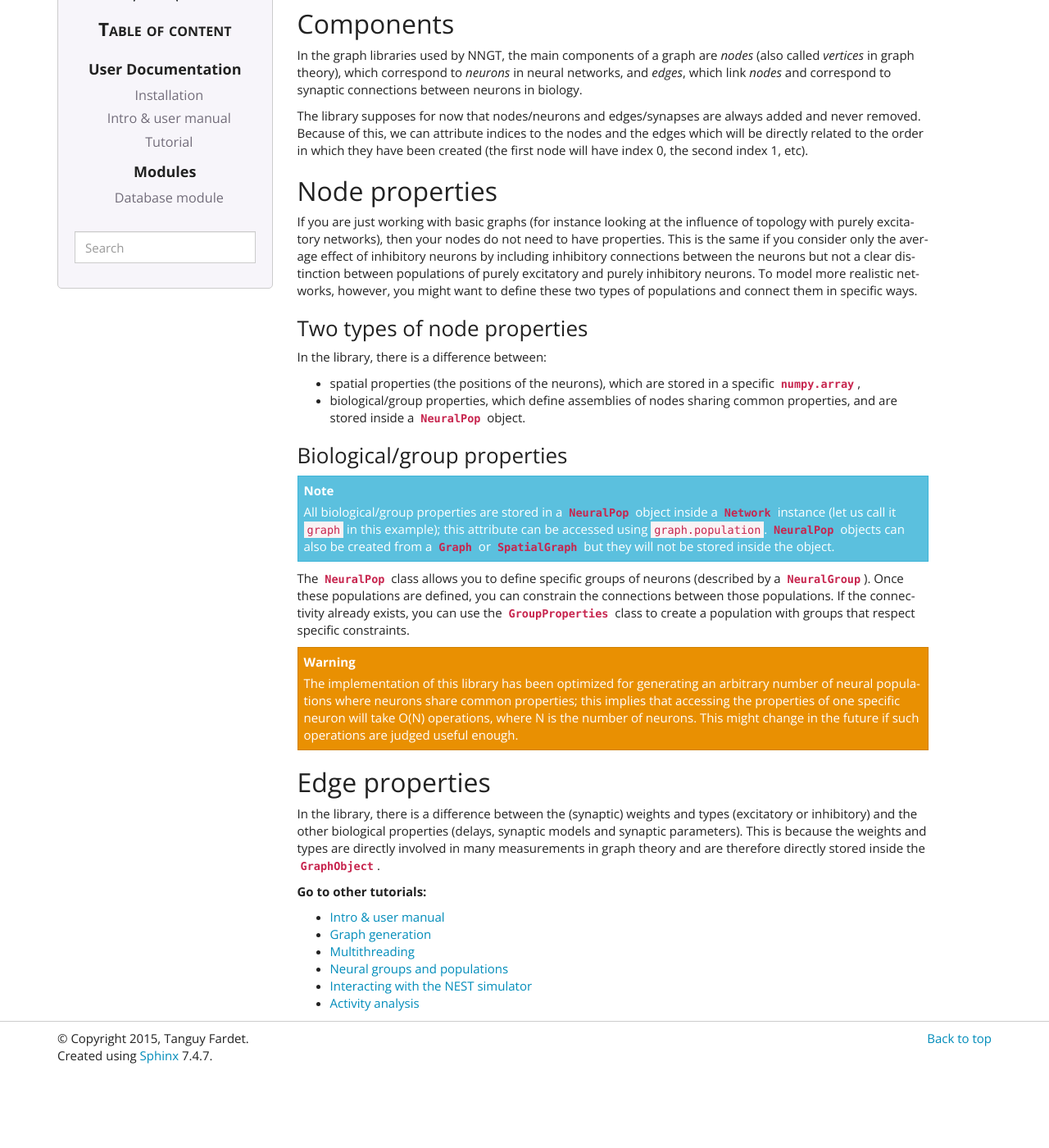
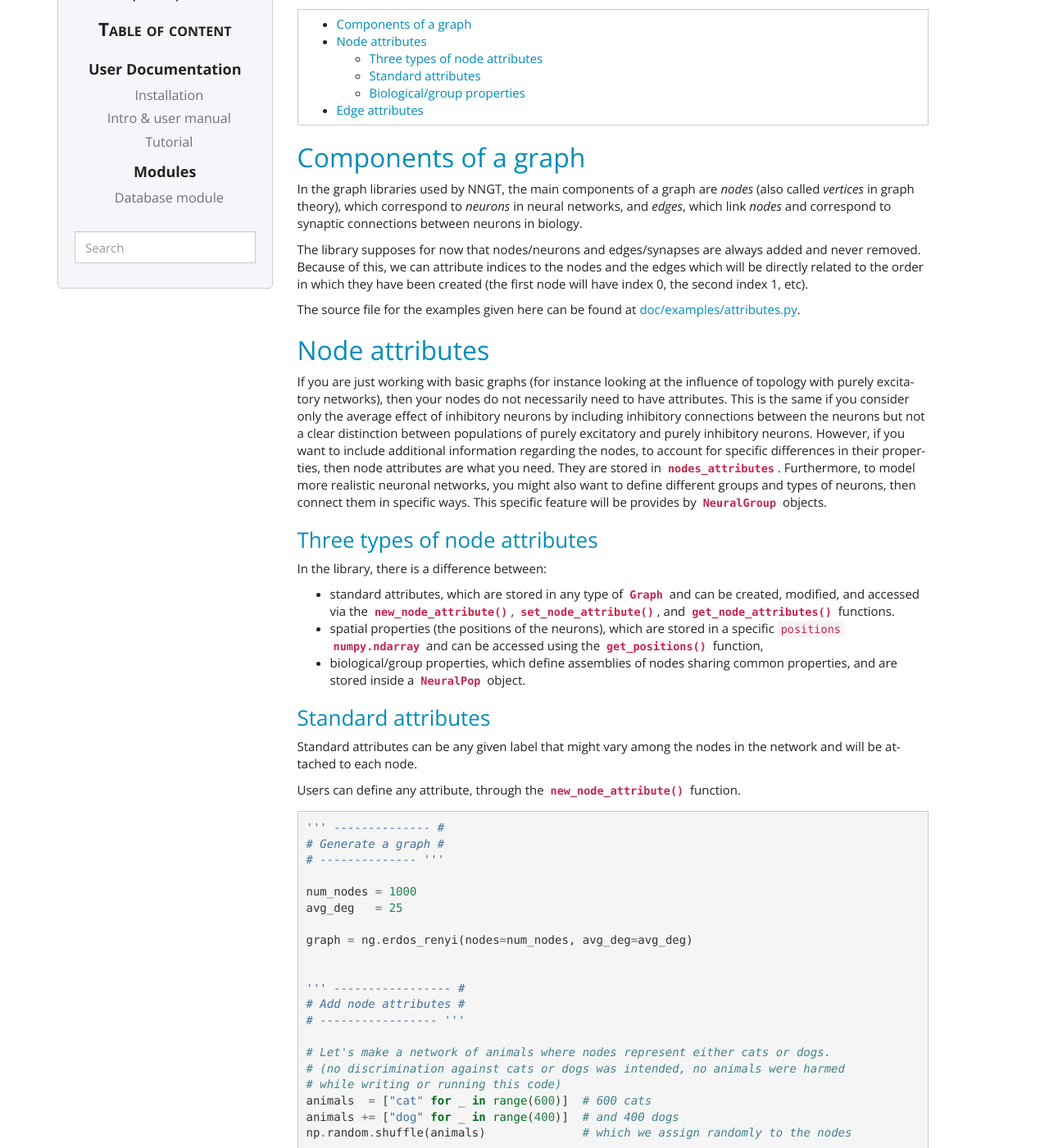
Before and after one commit to tfardet/NNGT, a Sphinx documentation site: the page built from doc/user/component-properties.rst, in a window 1280 px wide and 1400 px high, scrolled down 213 px. Shown: the whole window at 82% size. Built offline with Sphinx 7.4.7, drawn with Linux system fonts in a browser that asks for light colours; pages that are not in the unit, such as notebooks, are missing from menus; before the commit the page ends 1521 px from its top, so only the background shows below that; some of the changed text lies outside the part shown.

Commit message:
added get_nodes/edges, corrected/improved attributes (support for lists), updated documentation

```diff
--- /dev/null
+++ b/doc/examples/attributes.py
@@ -0,0 +1,183 @@
+#-*- coding:utf-8 -*-
+#
+# This file is part of the NNGT project to generate and analyze
+# neuronal networks and their activity.
+# Copyright (C) 2015-2019  Tanguy Fardet
+#
+# This program is free software: you can redistribute it and/or modify
+# it under the terms of the GNU General Public License as published by
+# the Free Software Foundation, either version 3 of the License, or
+# (at your option) any later version.
+#
+# This program is distributed in the hope that it will be useful,
+# but WITHOUT ANY WARRANTY; without even the implied warranty of
+# MERCHANTABILITY or FITNESS FOR A PARTICULAR PURPOSE.  See the
+# GNU General Public License for more details.
+#
+# You should have received a copy of the GNU General Public License
+# along with this program.  If not, see <http://www.gnu.org/licenses/>.
+
+''' Node and edge attributes '''
+
+import numpy as np
+
+import nngt
+import nngt.generation as ng
+
+
+''' -------------- #
+# Generate a graph #
+# -------------- '''
+
+num_nodes = 1000
+avg_deg   = 25
+
+graph = ng.erdos_renyi(nodes=num_nodes, avg_deg=avg_deg)
+
+
+''' ----------------- #
+# Add node attributes #
+# ----------------- '''
+
+# Let's make a network of animals where nodes represent either cats or dogs.
+# (no discrimination against cats or dogs was intended, no animals were harmed
+# while writing or running this code)
+animals  = ["cat" for _ in range(600)]  # 600 cats
+animals += ["dog" for _ in range(400)]  # and 400 dogs
+np.random.shuffle(animals)              # which we assign randomly to the nodes
+
+graph.new_node_attribute("animal", value_type="string", values=animals)
+
+# Let's check the type of the first six animals
+print(graph.get_node_attributes([0, 1, 2, 3, 4, 5], "animal"))
+
+# Nodes can have attributes of multiple types, let's add a size to our animals
+catsizes = np.random.normal(50, 5, 600)   # cats around 50 cm
+dogsizes = np.random.normal(80, 10, 400)  # dogs around 80 cm
+
+# We first create the attribute without values (for "double", default to NaN)
+graph.new_node_attribute("size", value_type="double")
+
+# We now have to attributes: one containing strings, the other numbers (double)
+print(graph.nodes_attributes)
+
+# get the cats and set their sizes
+cats = graph.get_nodes(attribute="animal", value="cat")
+graph.set_node_attribute("size", values=catsizes, nodes=cats)
+
+# We set 600 values so there are 400 NaNs left
+assert np.sum(np.isnan(graph.get_node_attributes(name="size"))) == 400, \
+    "There were not 400 NaNs as predicted."
+
+# None of the NaN values belongs to a cat
+assert not np.any(np.isnan(graph.get_node_attributes(cats, name="size"))), \
+    "Got some cats with NaN size! :'("
+
+# get the dogs and set their sizes
+dogs = graph.get_nodes(attribute="animal", value="dog")
+graph.set_node_attribute("size", values=dogsizes, nodes=dogs)
+
+# Some of the animals are part of human househols, they have therefore "owners"
+# which will be represented here through a Human class.
+# Animals without an owner will have an empty list as attribute.
+
+class Human:
+    def __init__(self, name):
+        self.name = name
+    def __repr__(self):
+        return "Human<{}>".format(self.name)
+
+# John owns all animals between 8 and 48
+John    = Human("John")
+animals = [i for i in range(8, 49)]
+
+graph.new_node_attribute("owners", value_type="object", val=[])
+graph.set_node_attribute("owners", val=[John], nodes=animals)
+
+# Now suppose another human, Julie, owns all animals between 0 and 40
+Julie   = Human("Julie")
+animals = [i for i in range(0, 41)]
+
+# to update the values, we need to get them to add Bob to the list
+owners = graph.get_node_attributes(name="owners", nodes=animals)
+
+for interactions in owners:
+    interactions.append(Julie)
+
+graph.set_node_attribute("owners", values=owners, nodes=animals)
+
+# now some of the initial owners should have had their attributes updated
+new_owners = graph.get_node_attributes(name="owners")
+print("There are animals owned only by", new_owners[0], "others owned only by",
+      new_owners[48], "and some more owned by both", new_owners[40])
+
+
+''' ---------- #
+# Edge weights #
+# ---------- '''
+
+# Same as for node attributes, one can give attributes to the edges
+# Let's give weights to the edges depending on how often the animals interact!
+# cat's interact a lot among themselves, so we'll give them high weights
+cat_edges = graph.get_edges(source_node=cats, target_node=cats)
+
+# check that these are indeed only between cats
+cat_set  = set(cats)
+node_set = set(np.unique(cat_edges))
+
+assert cat_set == node_set, "Damned, something wrong happened to the cats!"
+
+# uniform distribution of weights between 30 and 50
+graph.set_weights(elist=cat_edges, distribution="uniform",
+                  parameters={"lower": 30, "upper": 50})
+
+# dogs have less occasions to interact except some which spend a lot of time
+# together, so we use a lognormal distribution
+dog_edges = graph.get_edges(source_node=dogs, target_node=dogs)
+graph.set_weights(elist=dog_edges, distribution="lognormal",
+                  parameters={"position": 2.2, "scale": 0.5})
+
+# Cats do not like dogs, so we set their weights to -5
+# Dogs like chasing cats but do not like them much either so we let the default
+# value of 1
+cd_edges = graph.get_edges(source_node=cats, target_node=dogs)
+graph.set_weights(elist=cd_edges, distribution="constant",
+                  parameters={"value": -5})
+
+# Let's check the distribution (you should clearly see 4 separate shapes)
+nngt.plot.edge_attributes_distribution(graph, "weight")
+
+
+''' ------------------- #
+# Other edge attributes #
+# ------------------- '''
+
+# non-default edge attributes can be created as the node attributes
+# let's create a class for humans and store it when two animals have interacted
+# with the same human (the default will be an empty list if they did not)
+
+# Alice interacted with all animals between 8 and 48
+Alice   = Human("Alice")
+animals = [i for i in range(8, 49)]
+edges   = graph.get_edges(source_node=animals, target_node=animals)
+
+graph.new_edge_attribute("common_interaction", value_type="object", val=[])
+graph.set_edge_attribute("common_interaction", val=[Alice], edges=edges)
+
+# Now suppose another human, Bob, interacted with all animals between 0 and 40
+Bob     = Human("Bob")
+animals = [i for i in range(0, 41)]
+edges2  = graph.get_edges(source_node=animals, target_node=animals)
+
+# to update the values, we need to get them to add Bob to the list
+ci = graph.get_edge_attributes(name="common_interaction", edges=edges2)
+
+for interactions in ci:
+    interactions.append(Bob)
+
+graph.set_edge_attribute("common_interaction", values=ci, edges=edges2)
+
+# now some of the initial `edges` should have had their attributes updated
+new_ci = graph.get_edge_attributes(name="common_interaction", edges=edges)
+print(np.sum([0 if len(interaction) < 2 else 1 for interaction in new_ci]),
+      "interactions have been updated among the", len(edges), "from Alice.")
--- a/doc/user/component-properties.rst
+++ b/doc/user/component-properties.rst
@@ -4,11 +4,17 @@
 Properties of graph components
 ==============================
 
-.. warning ::
-    This section is not up to date anymore!
+This section details the different attributes and properties which can be
+associated to nodes/neurons and connections in graphs and networks.
 
-Components
-==========
+**Content:**
+
+.. contents::
+   :local:
+
+
+Components of a graph
+=====================
 
 In the graph libraries used by NNGT, the main components of a graph are *nodes*
 (also called *vertices* in graph theory), which correspond to *neurons* in
@@ -20,68 +26,110 @@ added and never removed. Because of this, we can attribute indices to the nodes
 and the edges which will be directly related to the order in which they have
 been created (the first node will have index 0, the second index 1, etc).
 
-Node properties
+The source file for the examples given here can be found at
+:source:`doc/examples/attributes.py`.
+
+
+Node attributes
 ===============
 
-If you are just working with basic graphs (for instance looking at the influence
-of topology with purely excitatory networks), then your nodes do not need to
-have properties. This is the same if you consider only the average effect of
-inhibitory neurons by including inhibitory connections between the neurons but
-not a clear distinction between populations of purely excitatory and purely
-inhibitory neurons.
-To model more realistic networks, however, you might want to define these two
-types of populations and connect them in specific ways.
+If you are just working with basic graphs (for instance looking at the
+influence of topology with purely excitatory networks), then your nodes do not
+necessarily need to have attributes.
+This is the same if you consider only the average effect of inhibitory neurons
+by including inhibitory connections between the neurons but not a clear
+distinction between populations of purely excitatory and purely inhibitory
+neurons.
+However, if you want to include additional information regarding the nodes, to
+account for specific differences in their properties, then node attributes
+are what you need. They are stored in :attr:`~nngt.Graph.nodes_attributes`.
+Furthermore, to model more realistic neuronal networks, you might also want to
+define different groups and types of neurons, then connect them in specific
+ways. This specific feature will be provides by :class:`~nngt.NeuralGroup`
+objects.
 
 
-Two types of node properties
-----------------------------
+Three types of node attributes
+------------------------------
 
 In the library, there is a difference between:
 
+- standard attributes, which are stored in any type of :class:`~nngt.Graph`
+  and can be created, modified, and accessed via the
+  :func:`~nngt.Graph.new_node_attribute`,
+  :func:`~nngt.Graph.set_node_attribute`, and
+  :func:`~nngt.Graph.get_node_attributes` functions.
 - spatial properties (the positions of the neurons), which are stored in a
-  specific :class:`numpy.array`,
+  specific ``positions`` :class:`numpy.ndarray` and can be accessed using the
+  :func:`~nngt.SpatialGraph.get_positions` function,
 - biological/group properties, which define assemblies of nodes sharing common
-  properties, and are stored inside a :class:`~nngt.properties.NeuralPop`
-  object.
+  properties, and are stored inside a :class:`~nngt.NeuralPop` object.
+
+
+Standard attributes
+-------------------
+
+Standard attributes can be any given label that might vary among the nodes in
+the network and will be attached to each node.
+
+Users can define any attribute, through the
+:func:`~nngt.Graph.new_node_attribute` function.
+
+.. literalinclude:: ../examples/attributes.py
+   :lines: 28-49
+
+Attributes can have different types:
+
+* ``"double"`` for floating point numbers
+* ``"int``" for integers
+* ``"string"`` for strings
+* ``"object"`` for any other python object
+
+Here we create a second node attribute of type ``"double"``:
+
+.. literalinclude:: ../examples/attributes.py
+   :lines: 54-78
 
 
 Biological/group properties
 ---------------------------
 
-.. note ::
-	All biological/group properties are stored in a
-	:class:`~nngt.properties.NeuralPop` object inside a :class:`~nngt.Network`
-	instance (let us call it ``graph`` in this example); this attribute can be
-	accessed using ``graph.population``.
-	:class:`~nngt.properties.NeuralPop` objects can also be created from a
-	:class:`~nngt.Graph` or :class:`~nngt.SpatialGraph` but they will not be
-	stored inside the object.
+.. note::
+    All biological/group properties are stored in a
+    :class:`~nngt.NeuralPop` object inside a :class:`~nngt.Network`
+    instance; this attribute can be accessed through
+    :attr:`~nngt.Network.population`.
+    :class:`~nngt.NeuralPop` objects can also be created from a
+    :class:`~nngt.Graph` or :class:`~nngt.SpatialGraph` but they will not be
+    stored inside the object.
 
-The :class:`~nngt.properties.NeuralPop` class allows you to define specific
-groups of neurons (described by a :class:`~nngt.properties.NeuralGroup`).
+The :class:`~nngt.NeuralPop` class allows you to define specific
+groups of neurons (described by a :class:`~nngt.NeuralGroup`).
 Once these populations are defined, you can constrain the connections between
 those populations.
 If the connectivity already exists, you can use the
-:class:`~nngt.properties.GroupProperties` class to create a population with
+:class:`~nngt.GroupProperty` class to create a population with
 groups that respect specific constraints.
 
-.. warning ::
-	The implementation of this library has been optimized for generating an
-	arbitrary number of neural populations where neurons share common
-	properties; this implies that accessing the properties of one specific
-	neuron will take O(N) operations, where N is the number of neurons.
-	This might change in the future if such operations are judged useful enough.
+For more details on biological properties, see :ref:`neural_groups`.
 
 
-Edge properties
+Edge attributes
 ===============
 
-In the library, there is a difference between the (synaptic) weights and types
-(excitatory or inhibitory) and the other biological properties (delays, synaptic
-models and synaptic parameters).
-This is because the weights and types are directly involved in many measurements
-in graph theory and are therefore directly stored inside the
-:class:`~nngt.core.GraphObject`.
+Like nodes, edges can also be attributed specific values to characterize them.
+However, where nodes are directly numbered and can be indexed and accessed
+easily, accessing edges is more complicated, especially since, usually, not all
+possible edges are present in a graph.
+
+To easily access the desired edges, it is thus recommended to use the
+:func:`~nngt.Graph.get_edges` function.
+
+Let us see how this function can be use to facilitate the creation of edge
+properties:
+
+.. literalinclude:: ../examples/attributes.py
+   :lines: 119-148
 
 
 **Go to other tutorials:**
--- a/doc/user/graph-generation.rst
+++ b/doc/user/graph-generation.rst
@@ -88,10 +89,15 @@ At graph creation
     for those new edges' weights.
 
 At any given time
-    You can use the :class:`~nngt.Connections` class to set the weights of a
-    ``graph`` explicitely by using:
+    You can use the :func:`~nngt.Graph.set_weights` function to set the weights
+    of a ``graph`` explicitely by using:
 
-    >>> nngt.Connections.weights(graph, elist=edges_to_weigh, distrib="distrib_of_choice", ...)
+.. code-block:: python
+
+    graph.set_weights(elist=edges_to_weigh, distrib="distrib_of_choice", ...)
+
+For more details on weights, other attributes, and available distributions, see
+:ref:`graph_prop`.
 
 
 Examples
@@ -99,8 +105,8 @@ Examples
 
 .. code-block:: python
 
-	import nngt
-	import nngt.generation as ng
+    import nngt
+    import nngt.generation as ng
 
 
 Simple generation
@@ -155,8 +161,8 @@ of the **target** neuron is concerned.
 **Go to other tutorials:**
 
 * :ref:`intro`
+* :ref:`graph-prop`
 * :ref:`multithread`
 * :ref:`neural_groups`
 * :ref:`nest_int`
 * :ref:`activ_analysis`
-* :ref:`graph-prop`
--- a/doc/user/intro.rst
+++ b/doc/user/intro.rst
@@ -29,11 +29,11 @@ separately in the following pages:
    :maxdepth: 1
 
    graph-generation
+   component-properties
    multithreading
    neural-groups
    nest-interaction
    activity-analysis
-   component-properties
 
 .. note ::
   This library provides many tools which will (or not) be loaded on startup
```
Also changed, not shown: other parts of doc/user/graph-generation.rst (+3 -2 lines), doc/user/neural-groups.rst (+11 -11 lines), 11 other files.
